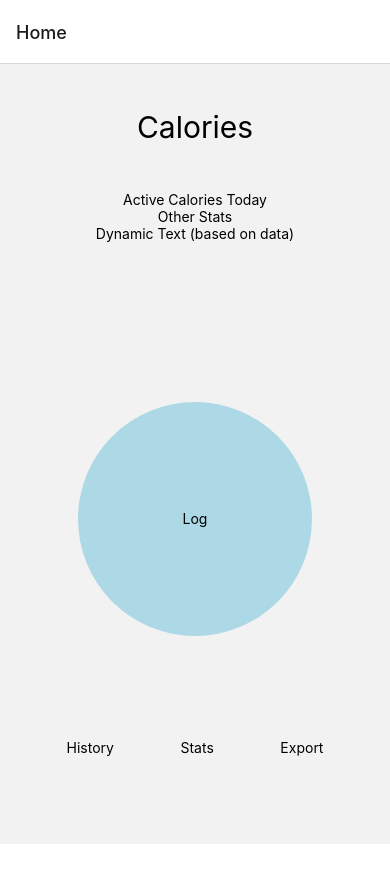
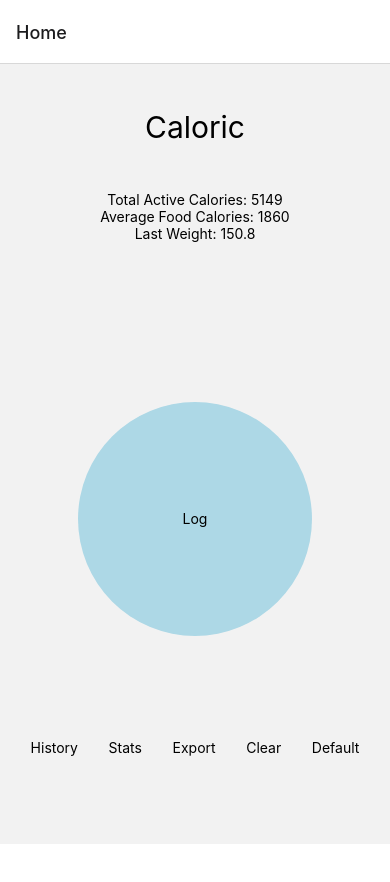
Before and after one commit to Steven-Rummler/caloric, a React Native app: screen /Home in a window 390 px wide. Shown: the top 882 px of the page. Built offline with nearby package versions, Linux system fonts and the light colour scheme.

Commit message:
added clear and default options

```diff
--- a/screens/home.tsx
+++ b/screens/home.tsx
@@ -1,31 +1,68 @@
 import * as FileSystem from 'expo-file-system';
 
 import { Dimensions, Pressable, StyleSheet, Text, View } from 'react-native';
+import { clearEntries, getEntries, useDefaultEntries } from '../store';
+import { useDispatch, useSelector } from 'react-redux';
 
 import { Props } from '../navigationTypes';
+import dayjs from 'dayjs';
 import { entryList } from '../types';
-import { getEntries } from '../store';
 import { jsonToCSV } from 'react-native-csv';
-import { useSelector } from 'react-redux';
+import { useMemo } from 'react';
 
 export default function HomeScreen({ navigation }: Props) {
   const entries = useSelector(getEntries);
+  const dispatch = useDispatch();
 
   const logEntry = () => navigation.navigate('LogEntry');
   const history = () => navigation.navigate('History');
   const stats = () => navigation.navigate('Stats');
 
+  const totalActiveCalories = useMemo(() => {
+    const activeEntries = entries.filter(
+      (entry) => entry.entryType === 'active'
+    );
+    if (activeEntries.length === 0) return 0;
+    return activeEntries.reduce((total, next) => total + next.number, 0);
+  }, [entries]);
+  const averageFoodCalories = useMemo(() => {
+    const foodEntries = entries.filter((entry) => entry.entryType === 'food');
+    if (foodEntries.length === 0) return 0;
+    const totalFoodCalories = foodEntries.reduce(
+      (total, next) => total + next.number,
+      0
+    );
+    const days: string[] = [];
+    foodEntries.forEach((foodEntry) => {
+      const day = dayjs(foodEntry.timestamp).format('YYYY-MM-DD');
+      if (days.includes(day)) return;
+      days.push(day);
+    });
+    return Math.round(totalFoodCalories / days.length);
+  }, [entries]);
+  const lastWeight = useMemo(() => {
+    const weightEntries = entries.filter(
+      (entry) => entry.entryType === 'weight'
+    );
+    if (weightEntries.length === 0) return 0;
+    return weightEntries[weightEntries.length - 1].number;
+  }, [entries]);
+
   return (
     <View>
       <View style={styles.appTitleSection}>
         <Text adjustsFontSizeToFit style={styles.appTitle}>
-          Calories
+          Caloric
         </Text>
       </View>
       <View style={styles.dynamicTextSection}>
-        <Text style={styles.dynamicText}>Active Calories Today</Text>
-        <Text style={styles.dynamicText}>Other Stats</Text>
-        <Text style={styles.dynamicText}>Dynamic Text (based on data)</Text>
+        <Text style={styles.dynamicText}>
+          Total Active Calories: {totalActiveCalories}
+        </Text>
+        <Text style={styles.dynamicText}>
+          Average Food Calories: {averageFoodCalories}
+        </Text>
+        <Text style={styles.dynamicText}>Last Weight: {lastWeight}</Text>
       </View>
       <View style={styles.actionButtonSection}>
         <Pressable onPress={logEntry} style={styles.actionButton}>
@@ -46,6 +83,22 @@ export default function HomeScreen({ navigation }: Props) {
           style={styles.footerButton}
         >
           <Text>Export</Text>
+        </Pressable>
+        <Pressable
+          onPress={() => {
+            dispatch(clearEntries());
+          }}
+          style={styles.footerButton}
+        >
+          <Text>Clear</Text>
+        </Pressable>
+        <Pressable
+          onPress={() => {
+            dispatch(useDefaultEntries());
+          }}
+          style={styles.footerButton}
+        >
+          <Text>Default</Text>
         </Pressable>
       </View>
     </View>
--- a/store.ts
+++ b/store.ts
@@ -82,10 +82,19 @@ const slice = createSlice({
       state.entries = filteredEntries;
       state.passiveCalories = calculateDailyPassiveCalories(state.entries);
     },
+    clearEntries: (state) => {
+      state.entries = [];
+      state.passiveCalories = 1500;
+    },
+    useDefaultEntries: (state) => {
+      state.entries = defaultEntries;
+      state.passiveCalories = calculateDailyPassiveCalories(state.entries);
+    },
   },
 });
 
-const { addEntry, removeEntry } = slice.actions;
+const { addEntry, removeEntry, clearEntries, useDefaultEntries } =
+  slice.actions;
 
 function getEntries(state: { data: { entries: entryList } }): entryList {
   return state.data.entries;
@@ -122,6 +131,8 @@ export {
   persistor,
   addEntry,
   removeEntry,
+  clearEntries,
+  useDefaultEntries,
   getEntries,
   getPassiveCalories,
 };
```
